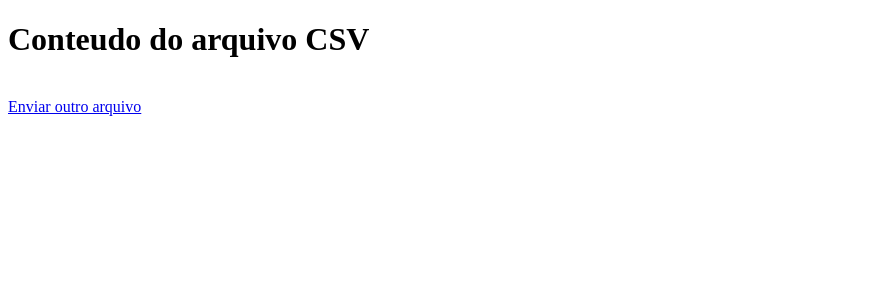
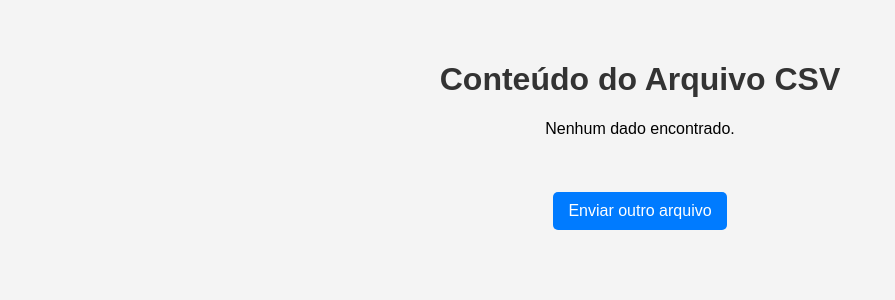
Before and after one commit to 7Fuzzy7/displaycsv-tds, a Flask app: page / in a window 1280 px wide. Shown: the top 300 px of the page, without its empty margins (0-895 px from the left). Run offline with Flask 3, Linux system fonts and the light colour scheme.

Commit message:
Verifica tabelas

```diff
--- a/templates/index.html
+++ b/templates/index.html
@@ -3,22 +3,53 @@
     <head>
         <title>Visualização dos dados</title>
         <style>
+            body {
+                font-family: Arial, sans-serif;
+                margin: 20px;
+                padding: 20px;
+                background-color: #f4f4f4;
+                text-align: center;
+            }
+            h1 {
+                color: #333;
+            }
             .data {
-                width: 100%;
+                width: 80%;
+                margin: 20px auto;
                 border-collapse: collapse;
+                background: #fff;
             }
             .data th, .data td {
                 border: 1px solid black;
-                padding: 8px;
+                padding: 10px;
                 text-align: left;
+            }
+            .data th {
+                background-color: #ddd;
+            }
+            a {
+                display: inline-block;
+                margin-top: 20px;
+                padding: 10px 15px;
+                text-decoration: none;
+                background: #007BFF;
+                color: white;
+                border-radius: 5px;
+            }
+            a:hover {
+                background: #0056b3;
             }
         </style>
     </head>
     <body>
-        <h1>Conteudo do arquivo CSV</h1>
-        {% for table in tables %}
-            {{ table|safe }}
-        {% endfor %}
+        <h1>Conteúdo do Arquivo CSV</h1>
+        {% if tables %}
+            {% for table in tables %}
+                {{ table|safe }}
+            {% endfor %}
+        {% else %}
+            <p>Nenhum dado encontrado.</p>
+        {% endif %}
         <br>
         <a href="/">Enviar outro arquivo</a>
     </body>
```
